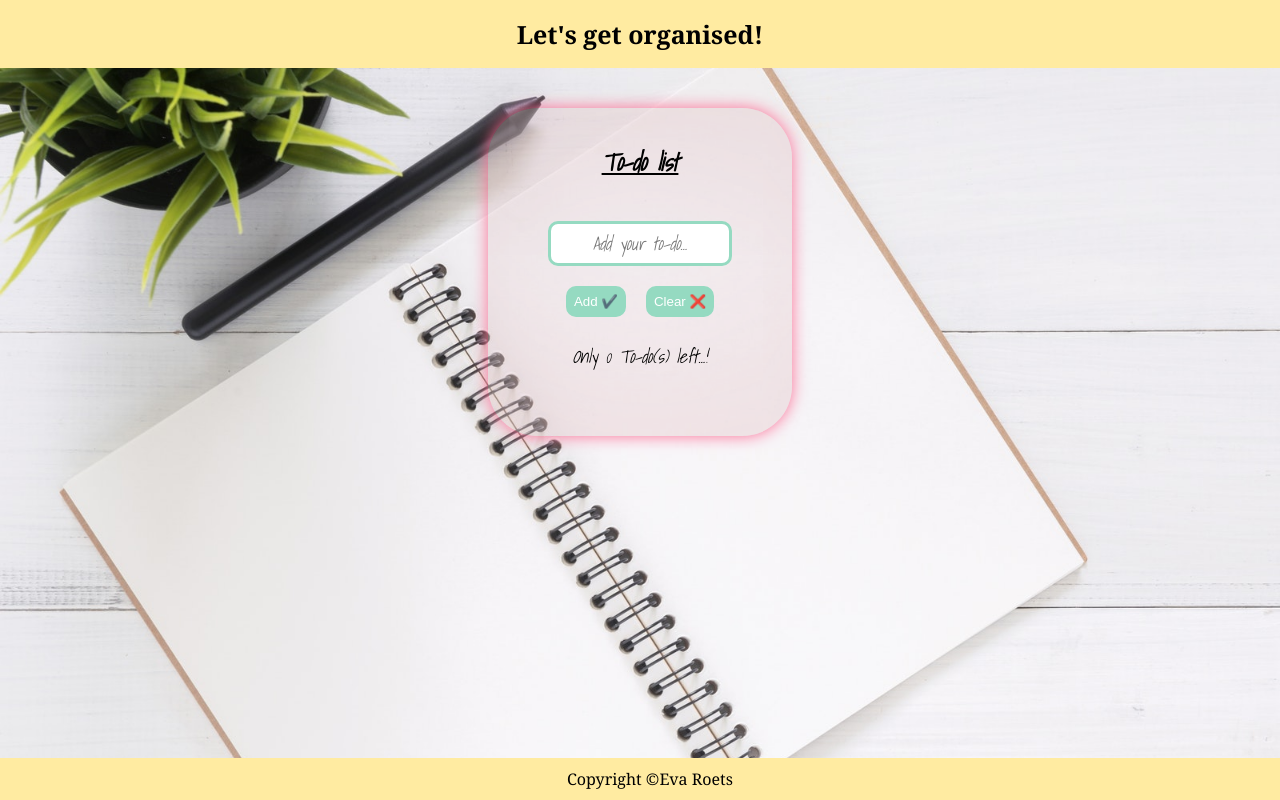
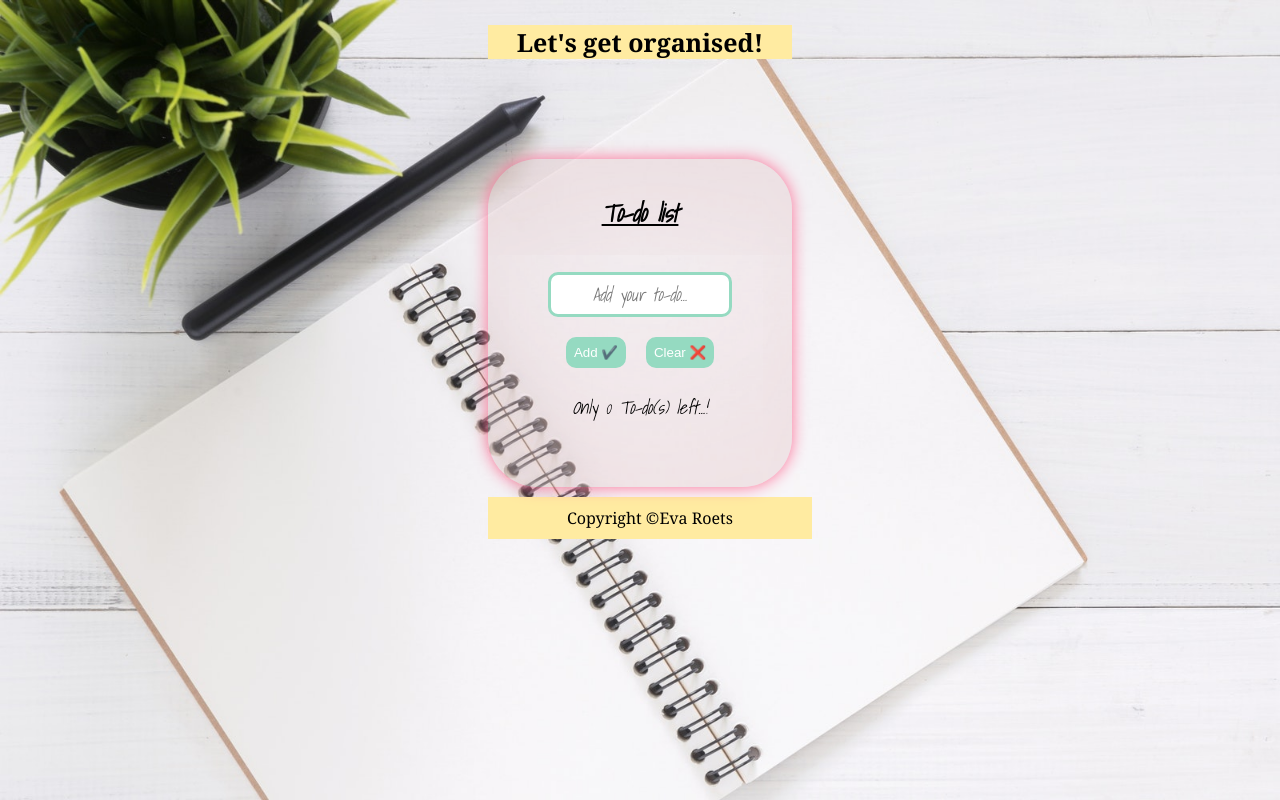
Before and after one commit to EvaRoets/intro-react, a React (Create React App) app: page / in a window 1280 px wide. Built offline with nearby package versions, Linux system fonts and the light colour scheme.

Commit message:
Change fixed header and footer to sticky

```diff
--- a/src/css/style.css
+++ b/src/css/style.css
@@ -2,7 +2,7 @@
     text-align: center;
     font-family: Cambria;
     background-color: #FFEBA1;
-    position: fixed;
+    position: sticky;
     top: 0;
     left: 0;
     width: 100%;
@@ -158,7 +158,7 @@ label{
     margin-top: 10px;
     padding: 10px;
     background-color: #FFEBA1;
-    position: fixed;
+    position: sticky;
     bottom: 0;
     left: 0;
     width: 100%;
```
